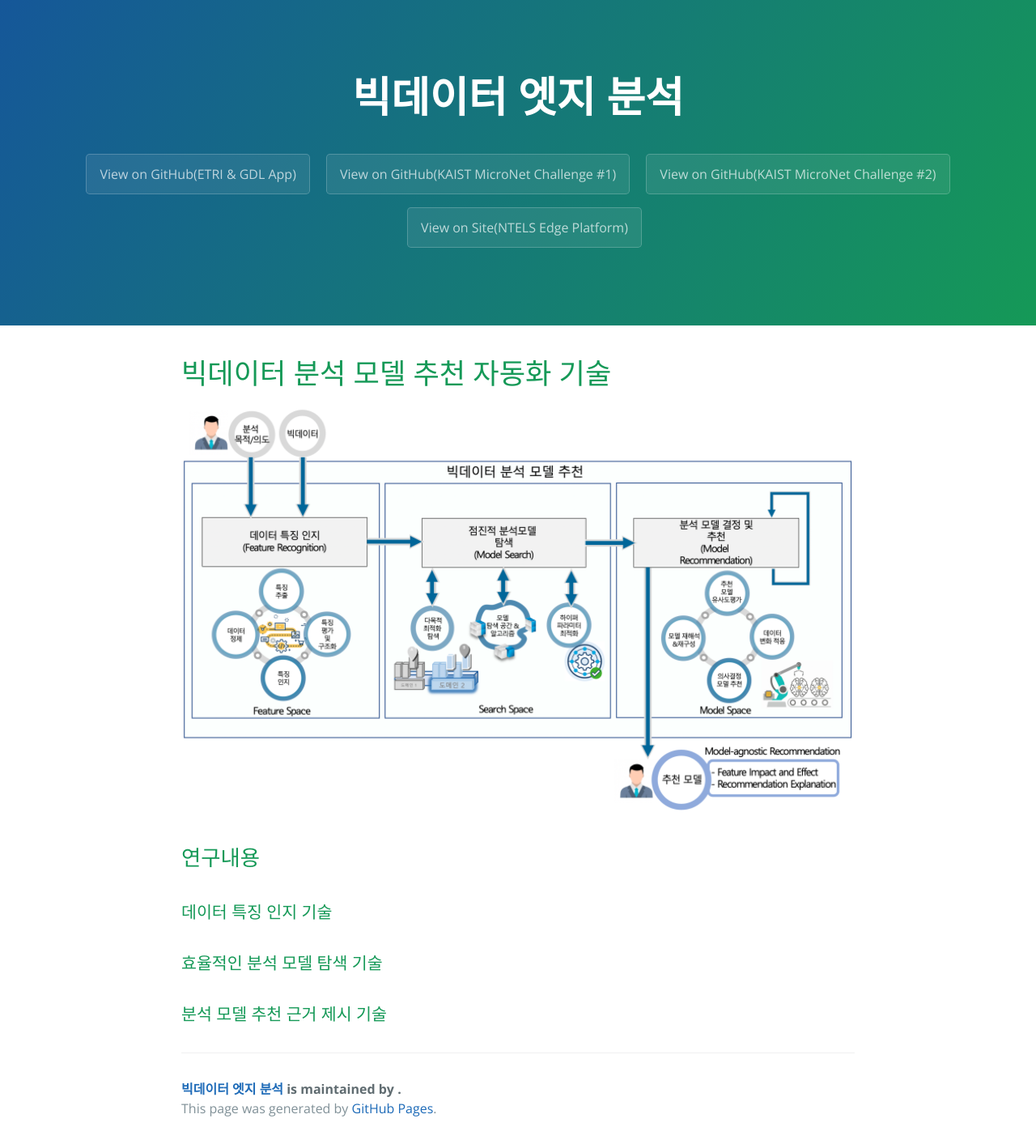
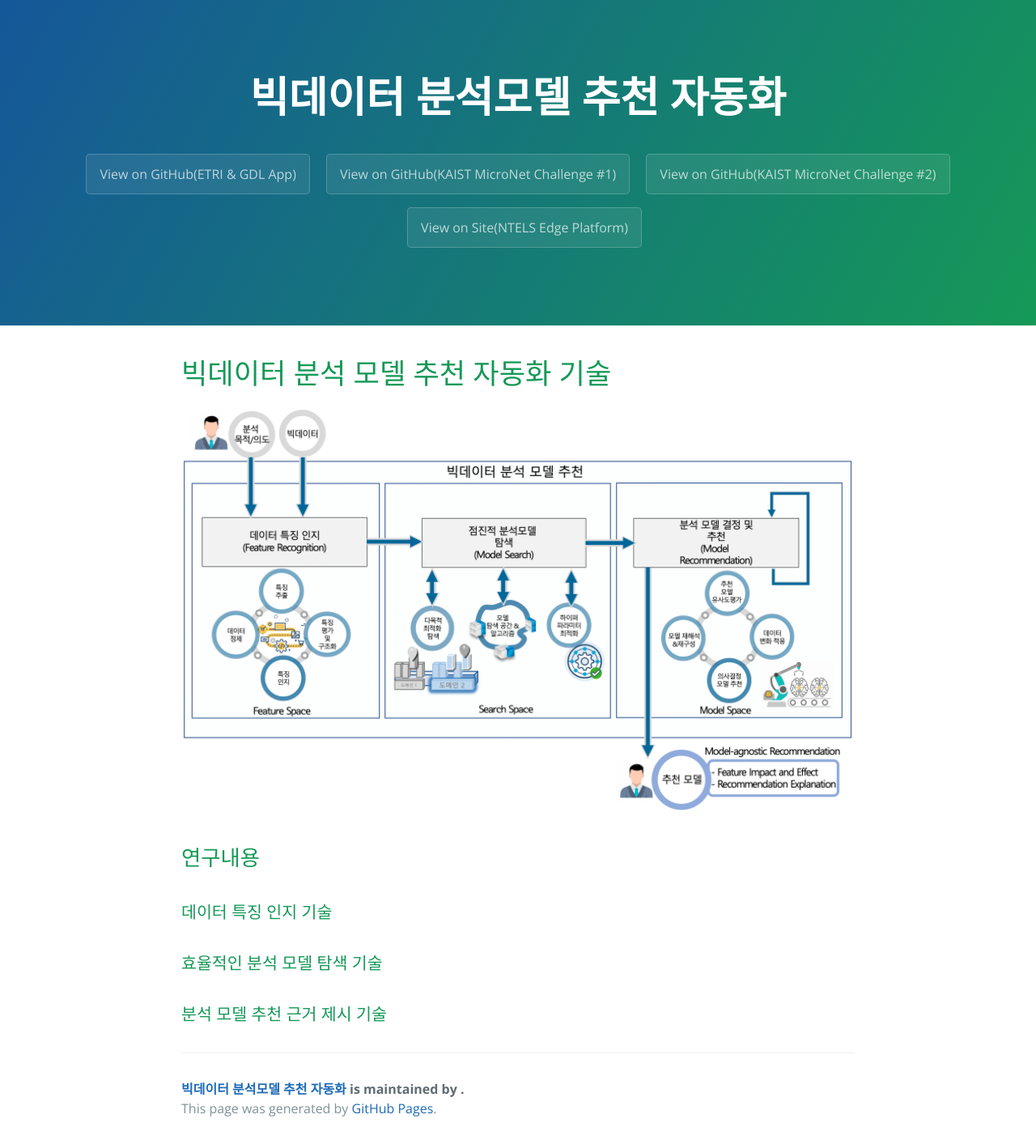
Before and after one commit to ETRI-AUTOML/docs, a Jekyll site: the page built from index.html, in a window 1280 px wide. Shown: the whole page at 81% size. Built offline with Jekyll 4.4.1, drawn with Linux system fonts in a browser that asks for light colours.

Commit message:
Update _config.yml

```diff
--- a/_config.yml
+++ b/_config.yml
@@ -1,3 +1,3 @@
-title: 빅데이터 엣지 분석
-url: "https://etri-edgeanalytics.github.io"
+title: 빅데이터 분석모델 추천 자동화
+url: "https://etri-automl.github.io"
 theme: jekyll-theme-cayman
```
